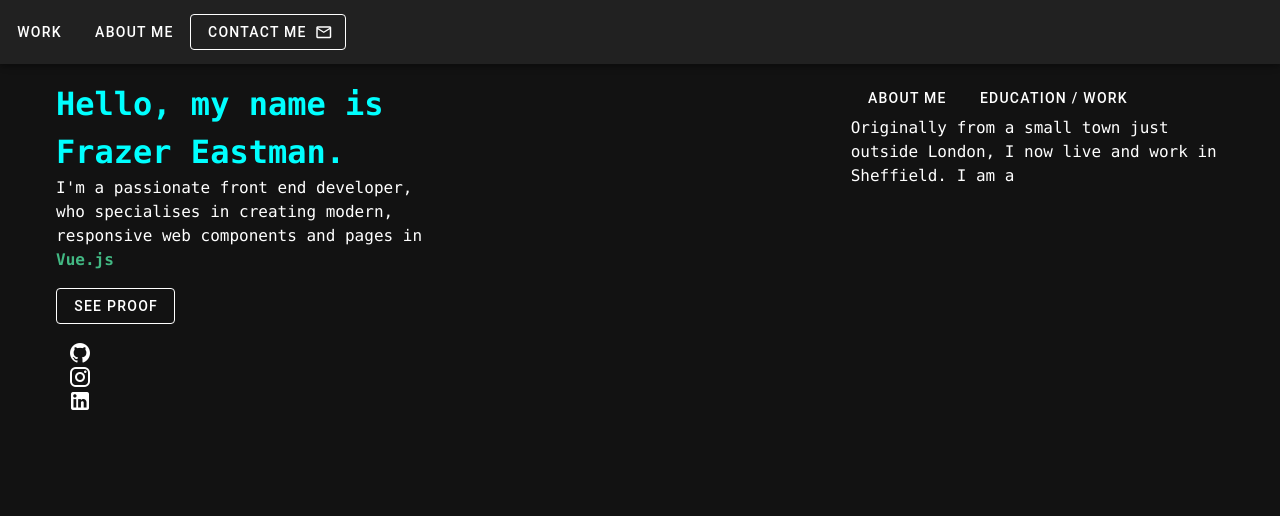
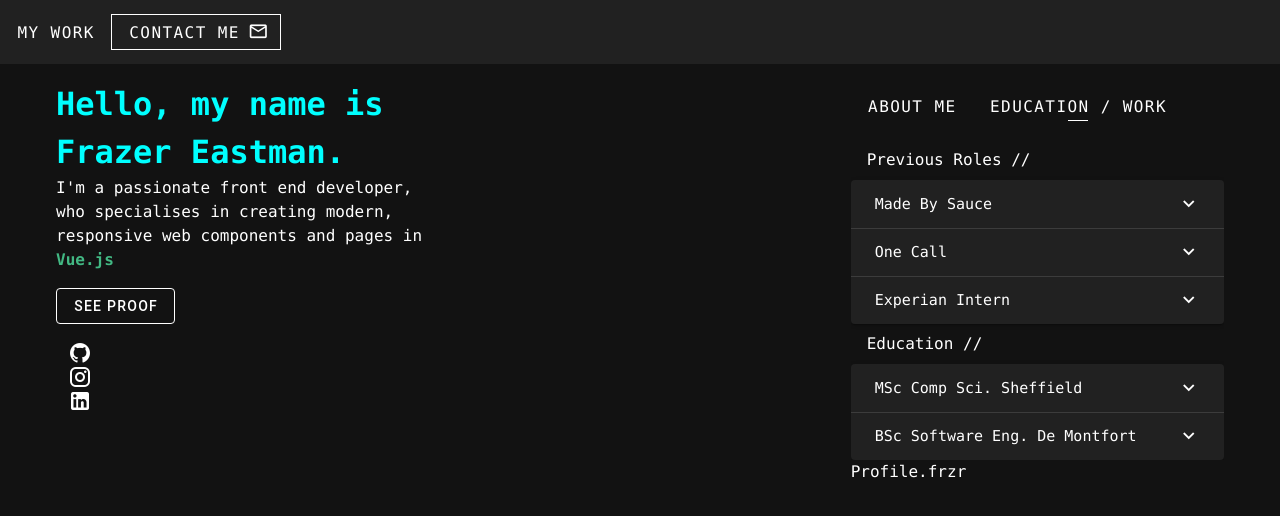
Before and after one commit to frazereastman/frazer-eastman-portfolio, a Vue app: page / in a window 1280 px wide. Both pictures are taken after a click on the button "EDUCATION / WORK". Shown: the top 516 px of the page. Built offline with nearby package versions, Linux system fonts and the light colour scheme.

Commit message:
further home page updates

```diff
--- a/src/App.vue
+++ b/src/App.vue
@@ -1,6 +1,6 @@
 <template>
   <v-app>
-    <v-app-bar >
+    <v-app-bar :elevation="0">
       <navigation-bar />
     </v-app-bar>
     <v-main>
--- a/src/components/HomeAboutMe.vue
+++ b/src/components/HomeAboutMe.vue
@@ -1,40 +1,106 @@
 <script setup>
+import { ref } from 'vue';
+import { EducationDetails, WorkDetails } from '@/constants/constants';
+
+const isOnAboutMe = ref(true)
+
+const toggleIsOnAboutMe = (value) => {
+    isOnAboutMe.value = value
+}
 
 </script>
 
 <template>
-    <div class="outline">
+    <div class="outline h-[360px] flex flex-col relative">
         <div class="flex justify-center gap-2">
-            <v-btn variant="text">
+            <v-btn
+                variant="text"
+                class="button-text mb-4 mt-2"
+                :class="isOnAboutMe ? 'is-about-active' : ''"
+                @click="toggleIsOnAboutMe(true)"
+            >
                 ABOUT ME
             </v-btn>
-            <v-btn variant="text">
+            <v-btn
+                variant="text"
+                class="button-text mb-4 mt-2"
+                :class="!isOnAboutMe ? 'is-about-active' : ''"
+                @click="toggleIsOnAboutMe(false)"
+            >
                 EDUCATION / WORK
             </v-btn>
         </div>
-        <p class="body-text p-4">
-            Originally from a small town just outside London, I now live and
-            work in Sheffield. I am a
-        </p>
+        <div class="flex overflow-y-scroll border-t-2">
+            <p v-if="isOnAboutMe" class="body-text p-4">
+                Originally from a small town just outside London, I now live and
+                work in Sheffield. A technology addict since before I can remember,
+                I am a highly creative individual who loves to create content in
+                many forms. I Originally discovered programming when looking for a
+                way to create a website to show off my art, and during this process
+                found the art of creating with code.
+                <br />
+                An avid boardgamer I am an individual that loves chatting to people
+                from all walks of life
+            </p>
+
+            <div v-else>
+                <p class="py-2 px-4 body-text border-y-2 border-white">
+                    Previous Roles //
+                </p>
+                <v-expansion-panels
+                    variant="accordion"
+                >
+                    <v-expansion-panel
+                        v-for="i in WorkDetails.length"
+                        :key="i"
+                        :text="WorkDetails[i - 1].text"
+                        :title="WorkDetails[i - 1].title"
+                        class="bg-[#121212] body-text"
+                    />
+                </v-expansion-panels>
+
+                <p class="py-2 px-4 body-text border-y-2 border-white">
+                    Education //
+                </p>
+                <v-expansion-panels variant="accordion">
+                    <v-expansion-panel
+                        v-for="i in EducationDetails.length"
+                        :key="i"
+                        :text="EducationDetails[i - 1].text"
+                        :title="EducationDetails[i - 1].title"
+                        class="bg-[#121212] body-text"
+                    />
+                </v-expansion-panels>
+            </div>
+        </div>
+
+        <div class="w-[150px] h-[30px] outline absolute right-0 top-[-32px] rounder-l-lg flex items-center justify-center">
+            <p class="body-text">
+                Profile.frzr
+            </p>
+        </div>
+
     </div>
 </template>
 
 <style scoped>
 
-.title-text {
-    font-family: 'consolas';
-    font-size: 2rem;
-    color: aqua;
-    font-weight: 600;
-}
 
-.body-text {
-    font-family: 'consolas';
-}
 
 .vue-highlight {
     color: #42b883;
     font-weight: bold;
 }
 
+.is-about-active::before {
+  transform: translateX(-50%);
+  position: absolute;
+  background: white;
+  top: 32px;
+  height: 1px;
+  content: '';
+  width: 20px;
+  left: 50%;
+}
+
 </style>
--- a/src/components/NavigationBar.vue
+++ b/src/components/NavigationBar.vue
@@ -3,23 +3,20 @@
 </script>
 
 <template>
-    <div class="flex justify-end p-4 w-full">
+    <div class="flex justify-end p-4 w-full bg-[#121212]">
         <v-btn
             variant="text"
             aria-label="My Work"
+            class="button-text"
         >
-            Work
-        </v-btn>
-        <v-btn
-            variant="text"
-            aria-label="About Me"
-        >
-            About Me
+            My Work
         </v-btn>
         <v-btn
             variant="outlined"
             append-icon="mdi-email-outline"
             aria-label="Contact Me"
+            class="button-text"
+            rounded="0"
         >
             Contact Me
         </v-btn>
--- a/src/constants/constants.js
+++ b/src/constants/constants.js
@@ -15,3 +15,39 @@ export const fabIconDetails = {
         hoverText: 'My linkedIn profile'
     },
 }
+
+export const WorkDetails = [
+    {
+        title: "Made By Sauce",
+        text: `Lorem ipsum dolor sit amet, consectetur adipiscing elit, sed do eiusmod tempor incididunt ut labore et
+            dolore magna aliqua. Ut enim ad minim veniam, quis nostrud exercitation ullamco laboris nisi ut aliquip ex
+            ea commodo consequat.`
+    },
+    {
+        title: "One Call",
+        text: `Lorem ipsum dolor sit amet, consectetur adipiscing elit, sed do eiusmod tempor incididunt ut labore et
+            dolore magna aliqua. Ut enim ad minim veniam, quis nostrud exercitation ullamco laboris nisi ut aliquip ex
+            ea commodo consequat.`
+    },
+    {
+        title: "Experian Intern",
+        text: `Lorem ipsum dolor sit amet, consectetur adipiscing elit, sed do eiusmod tempor incididunt ut labore et
+            dolore magna aliqua. Ut enim ad minim veniam, quis nostrud exercitation ullamco laboris nisi ut aliquip ex
+            ea commodo consequat.`
+    }
+]
+
+export const EducationDetails = [
+    {
+        title: "MSc Comp Sci. Sheffield",
+        text: `Lorem ipsum dolor sit amet, consectetur adipiscing elit, sed do eiusmod tempor incididunt ut labore et
+            dolore magna aliqua. Ut enim ad minim veniam, quis nostrud exercitation ullamco laboris nisi ut aliquip ex
+            ea commodo consequat.`
+    },
+    {
+        title: "BSc Software Eng. De Montfort",
+        text: `Lorem ipsum dolor sit amet, consectetur adipiscing elit, sed do eiusmod tempor incididunt ut labore et
+            dolore magna aliqua. Ut enim ad minim veniam, quis nostrud exercitation ullamco laboris nisi ut aliquip ex
+            ea commodo consequat.`
+    },
+]
--- a/src/index.css
+++ b/src/index.css
@@ -0,0 +1,37 @@
+/* ===== Scrollbar CSS ===== */
+  /* Firefox */
+  * {
+    scrollbar-width: auto;
+    scrollbar-color: #ffffff #121212;
+  }
+
+  /* Chrome, Edge, and Safari */
+  *::-webkit-scrollbar {
+    width: 16px;
+  }
+
+  *::-webkit-scrollbar-track {
+    background: #121212;
+  }
+
+  *::-webkit-scrollbar-thumb {
+    background-color: #ffffff;
+    border-radius: 20px;
+    border: 3px solid #ffffff;
+  }
+
+  .title-text {
+    font-family: 'consolas';
+    font-size: 2rem;
+    color: aqua;
+    font-weight: 600;
+}
+
+.body-text {
+    font-family: 'consolas';
+}
+
+.button-text {
+    font-family: 'consolas';
+    font-size: 1rem;
+}
```
